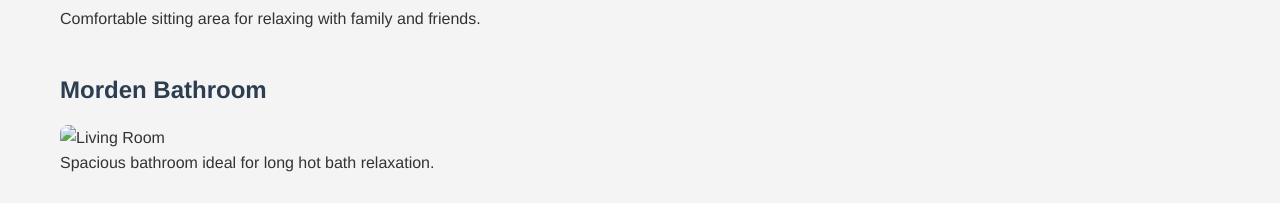
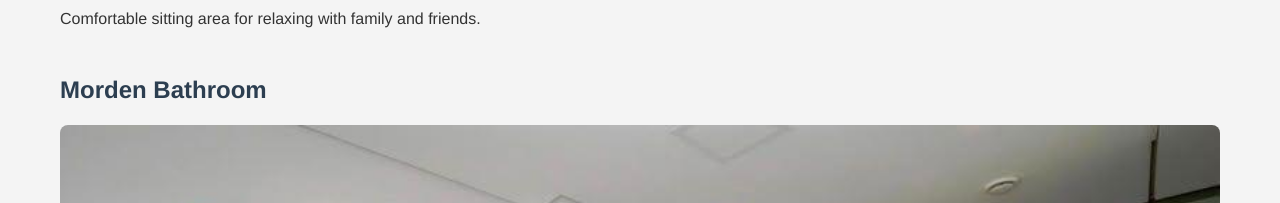
Before and after one commit to FiveStar22/fivestarb, a plain HTML site: page rooms.html in a window 1280 px wide. Shown: the part 3589-3792 px from the top of the page. Drawn offline with Linux system fonts and the light colour scheme.

Commit message:
Update rooms.html

```diff
--- a/rooms.html
+++ b/rooms.html
@@ -72,7 +72,7 @@
 
 <section id="living-room" style="margin-top:40px;">
 <h2>Morden Bathroom</h2>
-<img src="IMG_3268.jpeg" alt="Living Room" style="width:100%; border-radius:8px;">
+<img src="bathroom.jpeg" alt="Living Room" style="width:100%; border-radius:8px;">
 <p>Spacious bathroom ideal for long hot bath relaxation.</p>
 </section>
 
```
